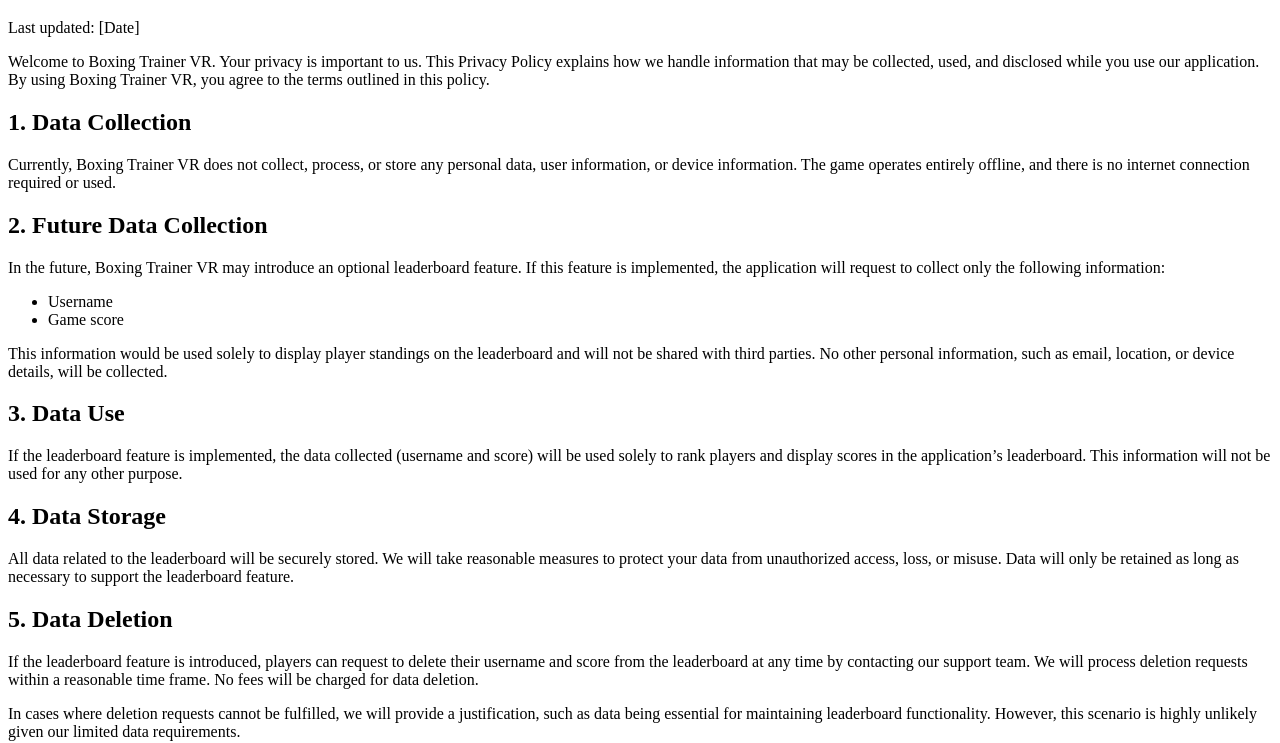
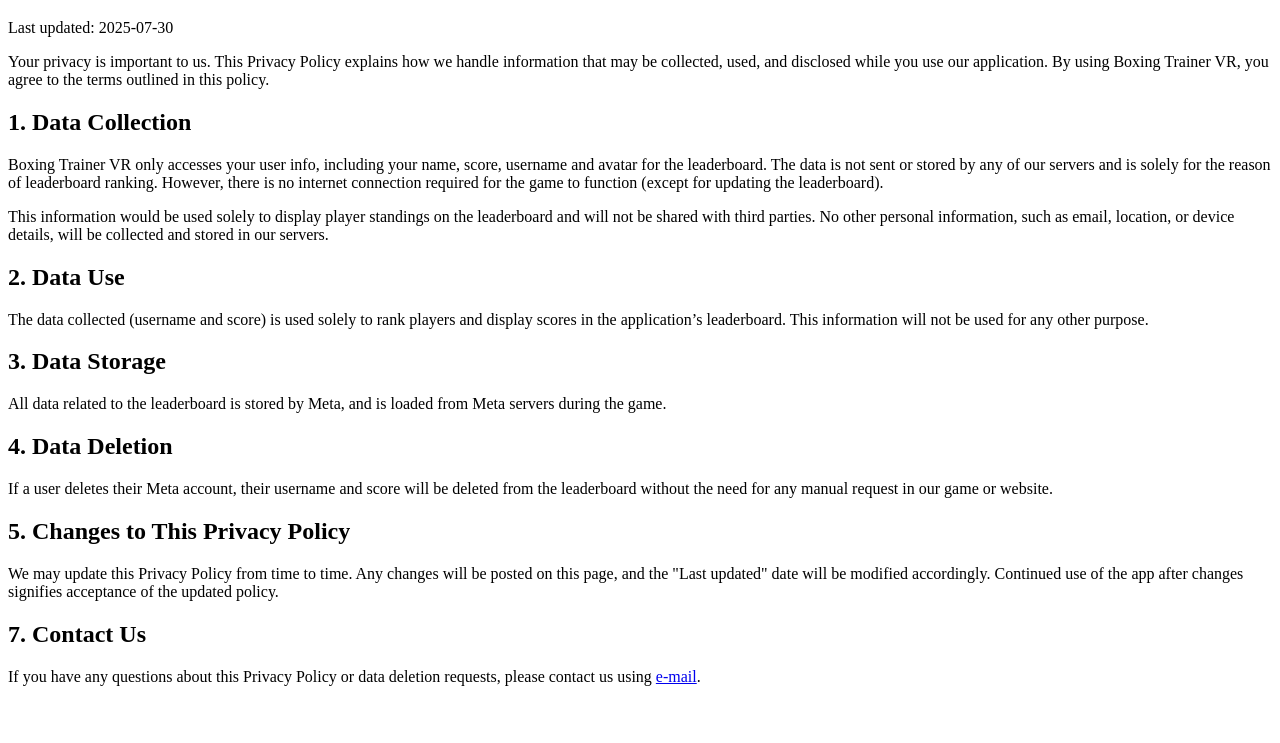
Before and after one commit to tech-masterz/tech-masterz.github.io, a plain HTML site: page privacy.html in a window 1280 px wide. Shown: the part 61-804 px from the top of the page. Drawn offline with Linux system fonts and the light colour scheme.

Commit message:
Update privacy.html

```diff
--- a/privacy.html
+++ b/privacy.html
@@ -9,45 +9,40 @@
 
     <h1>Privacy Policy for Boxing Trainer VR</h1>
 
-    <p>Last updated: [Date]</p>
+    <p>Last updated: 2025-07-30</p>
 
-    <p>Welcome to Boxing Trainer VR. Your privacy is important to us. This Privacy Policy explains how we handle information that may be collected, used, and disclosed while you use our application. By using Boxing Trainer VR, you agree to the terms outlined in this policy.</p>
+    <p>Your privacy is important to us. This Privacy Policy explains how we handle information that may be collected, used, and disclosed while you use our application. By using Boxing Trainer VR, you agree to the terms outlined in this policy.</p>
 
     <h2>1. Data Collection</h2>
 
-    <p>Currently, Boxing Trainer VR does not collect, process, or store any personal data, user information, or device information. The game operates entirely offline, and there is no internet connection required or used.</p>
+    <p>Boxing Trainer VR only accesses your user info, including your name, score, username and avatar for the leaderboard.
+        The data is not sent or stored by any of our servers and is solely for the reason of leaderboard ranking.
+        However, there is no internet connection required for the game to function (except for updating the leaderboard).</p>
 
-    <h2>2. Future Data Collection</h2>
 
-    <p>In the future, Boxing Trainer VR may introduce an optional leaderboard feature. If this feature is implemented, the application will request to collect only the following information:</p>
-    <ul>
-        <li>Username</li>
-        <li>Game score</li>
-    </ul>
+    <p>This information would be used solely to display player standings on the leaderboard and will not be shared with third parties. No other personal information, such as email, location, or device details, will be collected and stored in our servers.</p>
 
-    <p>This information would be used solely to display player standings on the leaderboard and will not be shared with third parties. No other personal information, such as email, location, or device details, will be collected.</p>
+    <h2>2. Data Use</h2>
 
-    <h2>3. Data Use</h2>
+    <p>The data collected (username and score) is used solely to rank players and display scores in the application’s leaderboard.
+        This information will not be used for any other purpose.</p>
 
-    <p>If the leaderboard feature is implemented, the data collected (username and score) will be used solely to rank players and display scores in the application’s leaderboard. This information will not be used for any other purpose.</p>
+    <h2>3. Data Storage</h2>
 
-    <h2>4. Data Storage</h2>
+    <p>All data related to the leaderboard is stored by Meta, and is loaded from Meta servers during the game.</p>
 
-    <p>All data related to the leaderboard will be securely stored. We will take reasonable measures to protect your data from unauthorized access, loss, or misuse. Data will only be retained as long as necessary to support the leaderboard feature.</p>
+    <h2>4. Data Deletion</h2>
 
-    <h2>5. Data Deletion</h2>
+    <p>If a user deletes their Meta account, their username and score will be deleted from the leaderboard
+        without the need for any manual request in our game or website.</p>
 
-    <p>If the leaderboard feature is introduced, players can request to delete their username and score from the leaderboard at any time by contacting our support team. We will process deletion requests within a reasonable time frame. No fees will be charged for data deletion.</p>
-
-    <p>In cases where deletion requests cannot be fulfilled, we will provide a justification, such as data being essential for maintaining leaderboard functionality. However, this scenario is highly unlikely given our limited data requirements.</p>
-
-    <h2>6. Changes to This Privacy Policy</h2>
+    <h2>5. Changes to This Privacy Policy</h2>
 
     <p>We may update this Privacy Policy from time to time. Any changes will be posted on this page, and the "Last updated" date will be modified accordingly. Continued use of the app after changes signifies acceptance of the updated policy.</p>
 
     <h2>7. Contact Us</h2>
 
-    <p>If you have any questions about this Privacy Policy or data deletion requests, please contact us at <a href="mailto:support@boxingtrainervr.com">support@boxingtrainervr.com</a>.</p>
+    <p>If you have any questions about this Privacy Policy or data deletion requests, please contact us using <a href="mailto:trueprivacyapp@gmail.com">e-mail</a>.</p>
 
 </body>
 </html>
```
